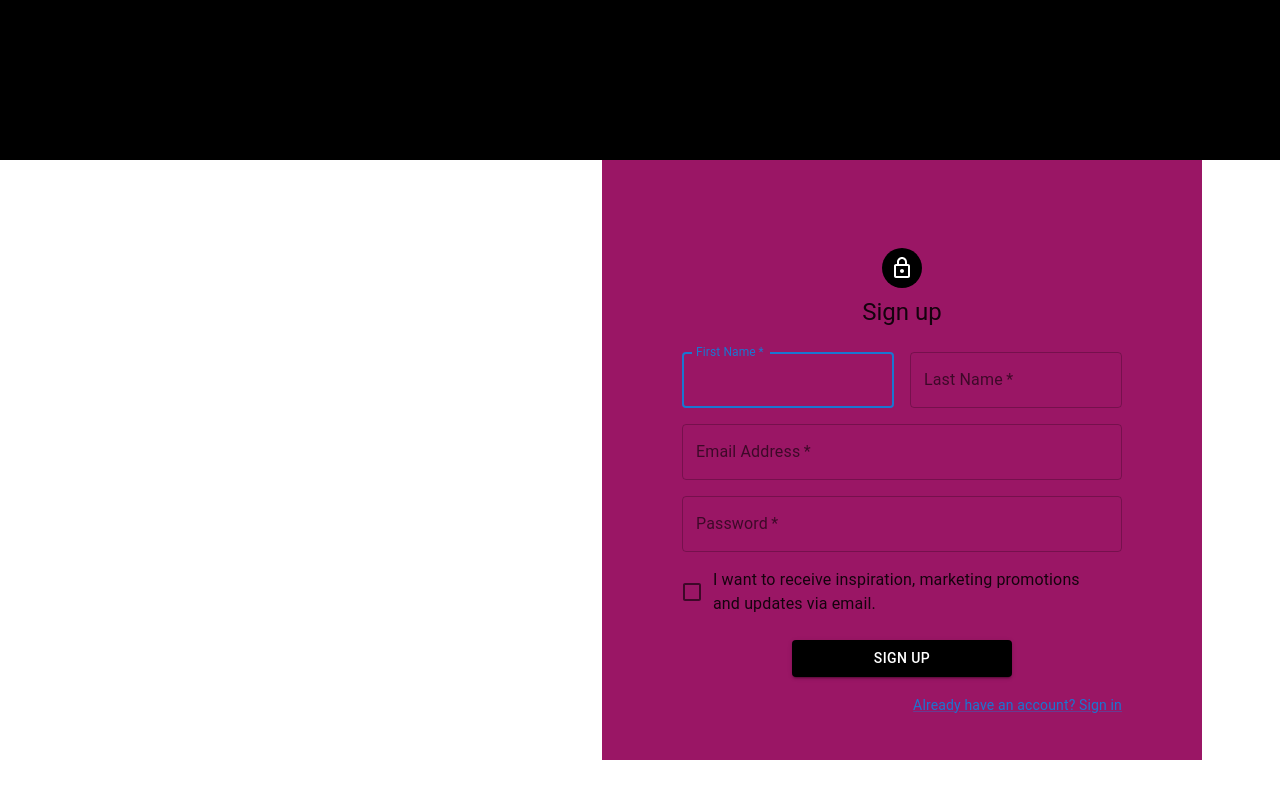
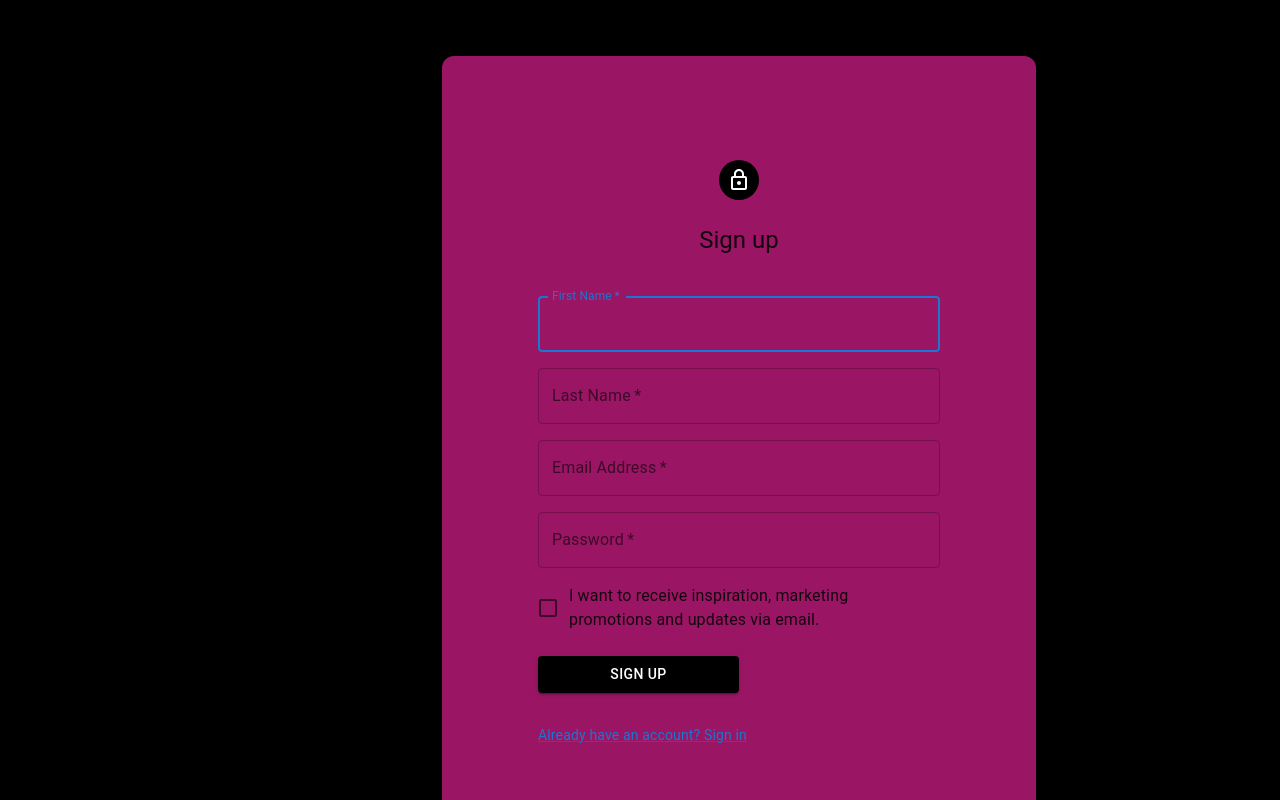
Before and after one commit to washupo/getflix, a React (Vite) app in the folder frontend/: page /account in a window 1280 px wide. Shown: the top 800 px of the page. Built offline with nearby package versions, Linux system fonts and the light colour scheme; a web font is replaced by a local one.

Commit message:
Correction Account
rectification

```diff
--- a/frontend/src/components/SignUp.jsx
+++ b/frontend/src/components/SignUp.jsx
@@ -13,6 +13,7 @@ import Typography from '@mui/material/Typography';
 import Container from '@mui/material/Container';
 import { createTheme, ThemeProvider } from '@mui/material/styles';
 import { Copyright } from './CopyRight';
+import { autocompleteClasses } from '@mui/material';
 
 const defaultTheme = createTheme();
 
@@ -29,21 +30,33 @@ export default function SignUp() {
   return (
     <ThemeProvider theme={defaultTheme}>
       <Container component="main" maxWidth="xs">
-        <CssBaseline />        <Box
+        <CssBaseline />
+        <style>
+  {`
+    body {
+      background-color: black;
+    }
+    .form-elements > * {
+      margin-bottom: 8px;
+    }
+  `}
+</style>
+
+        <Box
           sx={{
-            my: 5,
-            mx: 5,
-            padding: 10,
-            marginTop: 20,
-            marginBottom: 20,
-            marginRight:  20,
-            marginLeft: 20,
+            my: 'auto',
+            mx: 'auto',
+            padding: 12,
+            mt: 7,
+            mb: 7,
             display: 'flex',
             flexDirection: 'column',
             alignItems: 'center',
+            gap: 2,
             bgcolor: '#9A1665',
-            width: 600,
-            height: 600
+            borderRadius: '12px',
+            width: '150%',
+            height: '100%'
           }}
         >
 
@@ -55,9 +68,7 @@ export default function SignUp() {
           <Typography component="h1" variant="h5">
             Sign up
           </Typography>
-          <Box component="form" noValidate onSubmit={handleSubmit} sx={{ mt: 3 }}>
-            <Grid container spacing={2}>
-              <Grid item xs={12} sm={6}>
+          <Box component="form" noValidate onSubmit={handleSubmit} sx={{ mt: 3, mb: 3 }}>
                 <TextField
                   autoComplete="given-name"
                   name="firstName"
@@ -66,10 +77,10 @@ export default function SignUp() {
                   id="firstName"
                   label="First Name"
                   autoFocus
+                  sx={{ mb: 2 }}
 
                 />
-              </Grid>
-              <Grid item xs={12} sm={6}>
+
                 <TextField
                   required
                   fullWidth
@@ -77,10 +88,10 @@ export default function SignUp() {
                   label="Last Name"
                   name="lastName"
                   autoComplete="family-name"
+                  sx={{ mb: 2 }}
 
                 />
-              </Grid>
-              <Grid item xs={12}>
+
                 <TextField
                   required
                   fullWidth
@@ -88,9 +99,10 @@ export default function SignUp() {
                   label="Email Address"
                   name="email"
                   autoComplete="email"
+                  sx={{ mb: 2 }}
+
                 />
-              </Grid>
-              <Grid item xs={12}>
+
                 <TextField
                   required
                   fullWidth
@@ -99,15 +111,15 @@ export default function SignUp() {
                   type="password"
                   id="password"
                   autoComplete="new-password"
+                  sx={{ mb: 2 }}
+
                 />
-              </Grid>
-              <Grid item xs={12}>
+
                 <FormControlLabel
-                  control={<Checkbox value="allowExtraEmails" background-color="black" />}
+                  control={<Checkbox value="allowExtraEmails"/>}
                   label="I want to receive inspiration, marketing promotions and updates via email."
                 />
-              </Grid>
-            </Grid>
+
             <Button
               type="submit"
               fullWidth
@@ -118,24 +130,20 @@ export default function SignUp() {
                 bgcolor: 'black',
                 color: 'white',
                 width: '50%',
-                marginLeft: '25%',
                 '&:hover': {
-                  bgcolor: 'pink'
+                  bgcolor: '#FC7CC9'
                 },
               }}
             >
               Sign Up
             </Button>
-            <Grid container justifyContent="flex-end" >
-              <Grid item>
-                <Link href="#" variant="body2">
+
+                <Link href="#" variant="body2" sx={{display: 'block', paddingY : 2, }}>
                   Already have an account? Sign in
                 </Link>
-              </Grid>
-            </Grid>
           </Box>
+          <Copyright  />
         </Box>
-        <Copyright sx={{ mt: 5 }} />
       </Container>
     </ThemeProvider>
   );
--- a/frontend/src/components/SingInSide.jsx
+++ b/frontend/src/components/SingInSide.jsx
@@ -69,6 +69,7 @@ export default function SignInSide() {
 
 
             display: 'flex',
+            flexDirection: 'column',
             alignItems: 'center',
 
             bgcolor: '#9A1665',
```
Also changed, not shown: frontend/src/main.jsx (+9 -0 lines), frontend/src/pages/parametres.jsx (added, +33 -0 lines).
